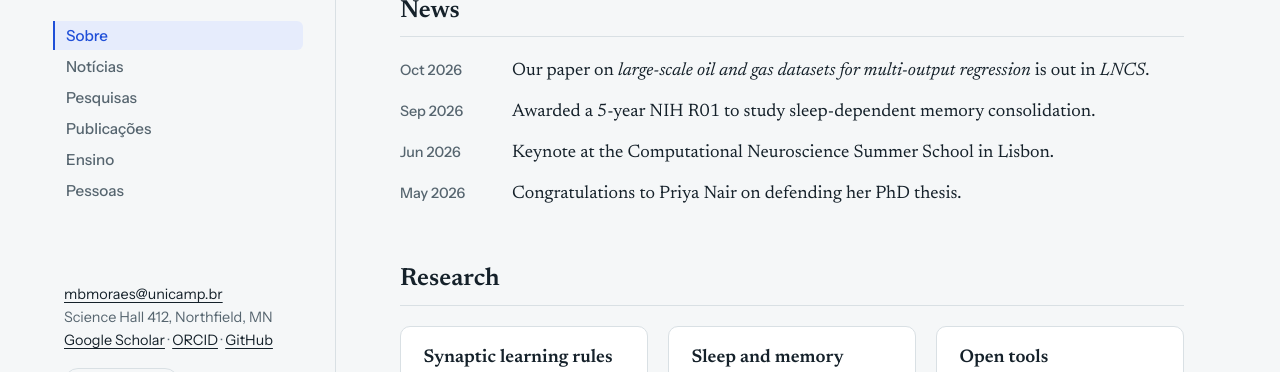
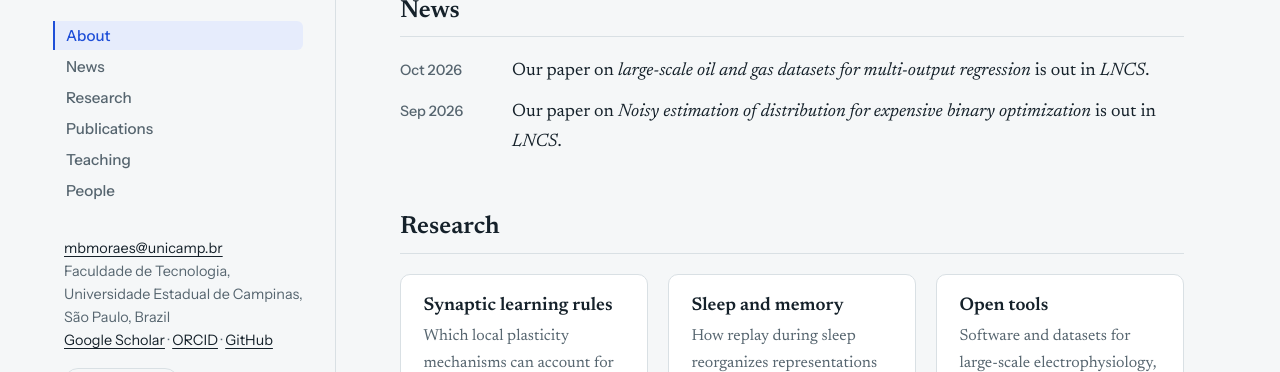
Before and after one commit to mbdemoraes/mbdemoraes.github.io, a plain HTML site: page index.html in a window 1280 px wide. Shown: the part 372-744 px from the top of the page. Drawn offline with Linux system fonts and the light colour scheme.

Commit message:
Update index.html

```diff
--- a/index.html
+++ b/index.html
@@ -129,19 +129,19 @@ footer{font:.85rem var(--sans);color:var(--muted);padding-top:1.5rem;border-top:
     <p class="role"Professor Doutor MS3.1<br>Faculdade de Tecnologia (FT), Universidade Estadual de Campinas (Unicamp)</p>
   </div>
   <nav aria-label="Sections">
-    <a href="#about">Sobre</a>
-    <a href="#news">Notícias</a>
-    <a href="#research">Pesquisas</a>
-    <a href="#publications">Publicações</a>
-    <a href="#teaching">Ensino</a>
-    <a href="#people">Pessoas</a>
+    <a href="#about">About</a>
+    <a href="#news">News</a>
+    <a href="#research">Research</a>
+    <a href="#publications">Publications</a>
+    <a href="#teaching">Teaching</a>
+    <a href="#people">People</a>
   </nav>
   <div class="contact">
     <ul>
       <li><a href="mailto:arivera@northfield.edu">mbmoraes@unicamp.br</a></li>
-      <li>Science Hall 412, Northfield, MN</li>
+      <li>Faculdade de Tecnologia, Universidade Estadual de Campinas, São Paulo, Brazil</li>
       <!-- <li><a href="assets/cv.pdf">CV (PDF)</a></li> -->
-      <li><a href="https://scholar.google.com/">Google Scholar</a> · <a href="https://orcid.org/">ORCID</a> · <a href="https://github.com/">GitHub</a></li>
+      <li><a href="https://scholar.google.com/citations?hl=en&user=Y9fjtJ0AAAAJ">Google Scholar</a> · <a href="https://orcid.org/0000-0002-9485-0334">ORCID</a> · <a href="https://github.com/mbdemoraes">GitHub</a></li>
     </ul>
     <button class="theme" id="theme" type="button" aria-label="Toggle dark mode">Toggle theme</button>
   </div>
@@ -160,9 +160,7 @@ footer{font:.85rem var(--sans);color:var(--muted);padding-top:1.5rem;border-top:
   <h2>News</h2>
   <ul class="news">
     <li><time datetime="2026-10">Oct 2026</time><span>Our paper on <em>large-scale oil and gas datasets for multi-output regression</em> is out in <em>LNCS</em>.</span></li>
-    <li><time datetime="2026-09">Sep 2026</time><span>Awarded a 5-year NIH R01 to study sleep-dependent memory consolidation.</span></li>
-    <li><time datetime="2026-06">Jun 2026</time><span>Keynote at the Computational Neuroscience Summer School in Lisbon.</span></li>
-    <li><time datetime="2026-05">May 2026</time><span>Congratulations to Priya Nair on defending her PhD thesis.</span></li>
+    <li><time datetime="2026-09">Sep 2026</time><span>Our paper on <em>Noisy estimation of distribution for expensive binary optimization</em> is out in <em>LNCS</em>.</span></li>
   </ul>
 </section>
 
```
